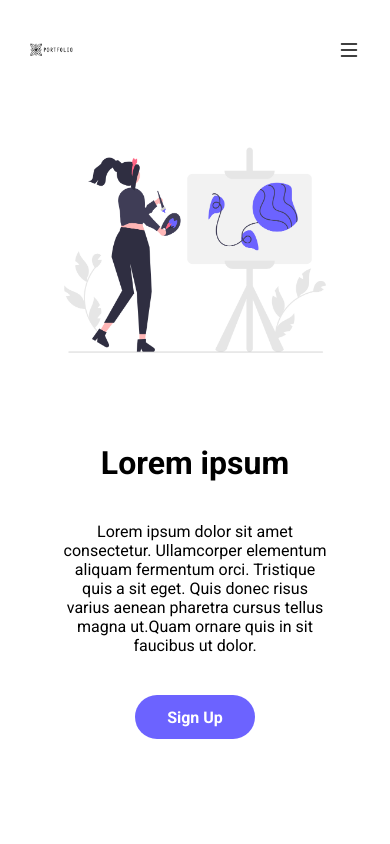
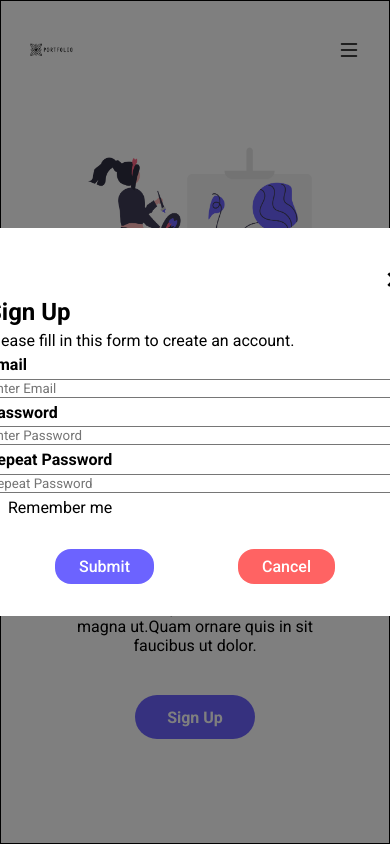
Before and after one commit to EmilyAMartin/art-inventory-website, a React (Create React App) app: page / in a window 390 px wide. Both pictures are taken after a click on the button "Sign Up". Built offline with nearby package versions, Linux system fonts and the light colour scheme.

Commit message:
Adding mobile to sign up button

```diff
--- a/src/App.css
+++ b/src/App.css
@@ -142,41 +142,6 @@ a:hover {
   font-size: 1.5rem;
   font-weight: 600;
 }
-.cancel-button {
-  margin-left: 1rem;
-  padding: 0.5rem 1.5rem;
-  background-color: #ff6363;
-  color: #ffffff;
-  outline: none;
-  border: none;
-  border-radius: 1rem;
-  font-size: 1rem;
-  cursor: pointer;
-  font-weight: 500;
-  transition: 0.2s;
-}
-.cancel-button:hover {
-  background-color: #b84949;
-}
-.submit-button {
-  padding: 0.5rem 1.5rem;
-  background-color: #6c63ff;
-  color: #ffffff;
-  outline: none;
-  border: none;
-  border-radius: 1rem;
-  font-size: 1rem;
-  cursor: pointer;
-  font-weight: 500;
-  transition: 0.2s;
-}
-.submit-button:hover {
-  background-color: #4640ad;
-}
-.close-button {
-  text-align: right;
-  font-size: 1.5rem;
-}
 .artwork-container {
   display: flex;
   flex-direction: row;
@@ -251,3 +216,76 @@ a:hover {
     display: none;
   }
 }
+
+.modal-container {
+  position: fixed;
+  left: 0;
+  top: 0;
+  width: 100%;
+  height: 100%;
+  display: flex;
+  align-items: center;
+  justify-content: center;
+  background-color: rgba(0, 0, 0, 0.5);
+}
+
+.modal {
+  border-radius: 5px;
+  padding: 2rem;
+  background-color: white;
+  width: 30em;
+}
+
+.cancel-button {
+  margin-left: 1rem;
+  padding: 0.5rem 1.5rem;
+  background-color: #ff6363;
+  color: #ffffff;
+  outline: none;
+  border: none;
+  border-radius: 1rem;
+  font-size: 1rem;
+  cursor: pointer;
+  font-weight: 500;
+  transition: 0.2s;
+}
+.cancel-button:hover {
+  background-color: #b84949;
+}
+.submit-button {
+  padding: 0.5rem 1.5rem;
+  background-color: #6c63ff;
+  color: #ffffff;
+  outline: none;
+  border: none;
+  border-radius: 1rem;
+  font-size: 1rem;
+  cursor: pointer;
+  font-weight: 500;
+  transition: 0.2s;
+}
+.submit-button:hover {
+  background-color: #4640ad;
+}
+
+.close {
+  cursor: pointer;
+}
+
+.modal-header {
+  display: flex;
+  justify-content: flex-end;
+  font-size: 2rem;
+}
+
+.modal-content {
+  display: flex;
+  flex-direction: column;
+  gap: 0.3rem;
+  margin-bottom: 2rem;
+}
+
+.modal-footer {
+  display: flex;
+  justify-content: space-evenly;
+}
--- a/src/App.js
+++ b/src/App.js
@@ -1,4 +1,6 @@
 import { useState } from "react";
+import { createPortal } from "react-dom";
+
 import "./App.css";
 import HeroImg from "./heroimg.png";
 import Modal from "./Components/Modal";
@@ -7,6 +9,12 @@ import Artwork from "./Components/Artwork";
 import NavBar from "./Components/NavBar";
 
 function App() {
+  const [modalOpen, setModalOpen] = useState(false);
+
+  const handleButtonClick = (value) => {
+    setModalOpen(false);
+  };
+
   return (
     <div className="App">
       <NavBar />
@@ -21,13 +29,78 @@ function App() {
               risus varius aenean pharetra cursus tellus magna ut.Quam ornare
               quis in sit faucibus ut dolor.
             </div>
-            <button className="secondary-button">Sign Up </button>
+            <button
+              className="secondary-button"
+              onClick={() => setModalOpen(true)}
+            >
+              Sign Up
+            </button>
           </div>
           <div className="home-image-section">
             <img src={HeroImg} alt="illustration of woman painting a canvas" />
           </div>
         </div>
       </div>
+
+      {modalOpen &&
+        createPortal(
+          <Modal
+            closeModal={handleButtonClick}
+            onSubmit={handleButtonClick}
+            onCancel={handleButtonClick}
+          >
+            <div className="registration-header">Sign Up</div>
+            <div className="registration-primary-text">
+              {" "}
+              Please fill in this form to create an account.
+            </div>
+
+            <label for="email">
+              <b>Email</b>
+            </label>
+            <input
+              aria-label="email"
+              type="text"
+              placeholder="Enter Email"
+              name="email"
+              required
+            />
+
+            <label for="password">
+              <b>Password</b>
+            </label>
+            <input
+              aria-label="password"
+              type="text"
+              placeholder="Enter Password"
+              name="password"
+              required
+            />
+
+            <label for="repeat-password">
+              <b>Repeat Password</b>
+            </label>
+            <input
+              aria-label="repeat-password"
+              type="text"
+              placeholder="Repeat Password"
+              name="repeat-password"
+              required
+            />
+
+            <label>
+              <input
+                aria-label="remember-me-checkbox"
+                type="checkbox"
+                checked="checked"
+                name="remember"
+                style={{ marginRight: "0.5rem" }}
+              />
+              Remember me
+            </label>
+          </Modal>,
+          document.body
+        )}
     </div>
   );
 }
--- /dev/null
+++ b/src/Components/Modal.css
@@ -0,0 +1,72 @@
+.modal-container {
+  position: fixed;
+  left: 0;
+  top: 0;
+  width: 100%;
+  height: 100%;
+  display: flex;
+  align-items: center;
+  justify-content: center;
+  background-color: rgba(0, 0, 0, 0.5);
+}
+
+.modal {
+  border-radius: 5px;
+  padding: 2rem;
+  background-color: white;
+  width: 30em;
+}
+
+.cancel-button {
+  margin-left: 1rem;
+  padding: 0.5rem 1.5rem;
+  background-color: #ff6363;
+  color: #ffffff;
+  outline: none;
+  border: none;
+  border-radius: 1rem;
+  font-size: 1rem;
+  cursor: pointer;
+  font-weight: 500;
+  transition: 0.2s;
+}
+.cancel-button:hover {
+  background-color: #b84949;
+}
+.submit-button {
+  padding: 0.5rem 1.5rem;
+  background-color: #6c63ff;
+  color: #ffffff;
+  outline: none;
+  border: none;
+  border-radius: 1rem;
+  font-size: 1rem;
+  cursor: pointer;
+  font-weight: 500;
+  transition: 0.2s;
+}
+.submit-button:hover {
+  background-color: #4640ad;
+}
+
+.close {
+  cursor: pointer;
+}
+
+.modal-header {
+  display: flex;
+  justify-content: flex-end;
+  font-size: 2rem;
+}
+
+.modal-content {
+  display: flex;
+  flex-direction: column;
+  gap: 0.3rem;
+  margin-bottom: 2rem;
+}
+
+.modal-footer {
+  display: flex;
+  justify-content: space-evenly;
+}
--- a/src/Components/Modal.js
+++ b/src/Components/Modal.js
@@ -1,65 +1,36 @@
-import React, { useState } from "react";
+import React from "react";
+import "./Modal.css";
 
-const Modal = () => {
+const Modal = ({ onSubmit, onCancel, closeModal, children }) => {
   return (
-    <div className="modal-container">
+    <div
+      className="modal-container"
+      onClick={(e) => {
+        if (e.target.className === "modal-container")
+          closeModal("Modal was closed");
+      }}
+    >
       <div className="modal">
-        <div className="modal-header">
-          <p className="close-button">&times;</p>
+        <div
+          className="modal-header"
+          onClick={() => closeModal("Modal was closed")}
+        >
+          <p className="close">&times;</p>
         </div>
-        <div className="modal-context">
-          <h1>Sign Up</h1>
-          <p>Please fill in this form to create an account.</p>
-          <label for="email">
-            <b>Email</b>
-          </label>
-          <input
-            aria-label="email"
-            type="text"
-            placeholder="Enter Email"
-            name="email"
-            required
-          />
-
-          <label for="password">
-            <b>Password</b>
-          </label>
-          <input
-            aria-label="password"
-            type="text"
-            placeholder="Enter Password"
-            name="password"
-            required
-          />
-
-          <label for="repeat-password">
-            <b>Repeat Password</b>
-          </label>
-          <input
-            aria-label="repeat-password"
-            type="text"
-            placeholder="Repeat Password"
-            name="repeat-password"
-            required
-          />
-
-          <label>
-            <input
-              aria-label="remember-me-checkbox"
-              type="checkbox"
-              checked="checked"
-              name="remember"
-              style={{ marginRight: "0.5rem" }}
-            />
-            Remember me
-          </label>
-        </div>
-
-        <div className="modal-buttons">
-          <button type="submit-button" className="submit-button">
-            Sign Up
+        <div className="modal-content">{children}</div>
+        <div className="modal-footer">
+          <button
+            type="submit"
+            className="submit-button"
+            onClick={() => onSubmit("Submit button was clicked")}
+          >
+            Submit
           </button>
-          <button type="button" className="cancel-button">
+          <button
+            type="submit"
+            className="cancel-button"
+            onClick={() => onCancel("Cancel button was clicked")}
+          >
             Cancel
           </button>
         </div>
@@ -67,5 +38,4 @@ const Modal = () => {
     </div>
   );
 };
-
-export default Modal;
+export default Modal
--- a/src/Components/NavBar.js
+++ b/src/Components/NavBar.js
@@ -5,7 +5,6 @@ import { BsFillBagFill } from "react-icons/bs";
 import { BsFillPersonFill } from "react-icons/bs";
 import { BsFillQuestionCircleFill } from "react-icons/bs";
 import { BsList } from "react-icons/bs";
-
 
 const NavBar = () => {
   const [openMenu, setOpenMenu] = useState(false);
@@ -20,25 +19,37 @@ const NavBar = () => {
     },
     {
       text: "Account",
-        icon: <BsFillPersonFill />
+      icon: <BsFillPersonFill />,
     },
     {
       text: "Contact",
-        icon: <BsFillQuestionCircleFill />
+      icon: <BsFillQuestionCircleFill />,
     },
   ];
+  const [modalOpen, setModalOpen] = useState(false);
+
+  const handleButtonClick = (value) => {
+    setModalOpen(false);
+  };
 
   return (
     <nav>
       <div className="nav-logo-container">
-        <img src={Logo} alt="paint brushes and paint" width="15%" height="15%"/>
+        <img
+          src={Logo}
+          alt="paint brushes and paint"
+          width="15%"
+          height="15%"
+        />
       </div>
       <div className="navbar-links-container">
         <a href="">Home</a>
         <a href="">Artwork</a>
         <a href="">Account</a>
         <a href="">Contact</a>
-            <button href="" className="primary-button">Login</button>
+        <button className="primary-button" onClick={() => setModalOpen(true)}>
+          Login
+        </button>
       </div>
 
       <div className="navbar-menu-container">
@@ -46,7 +57,6 @@ const NavBar = () => {
       </div>
     </nav>
   );
-
 };
 
 export default NavBar;
```
Lines whose indentation alone changed are shown as unchanged.
